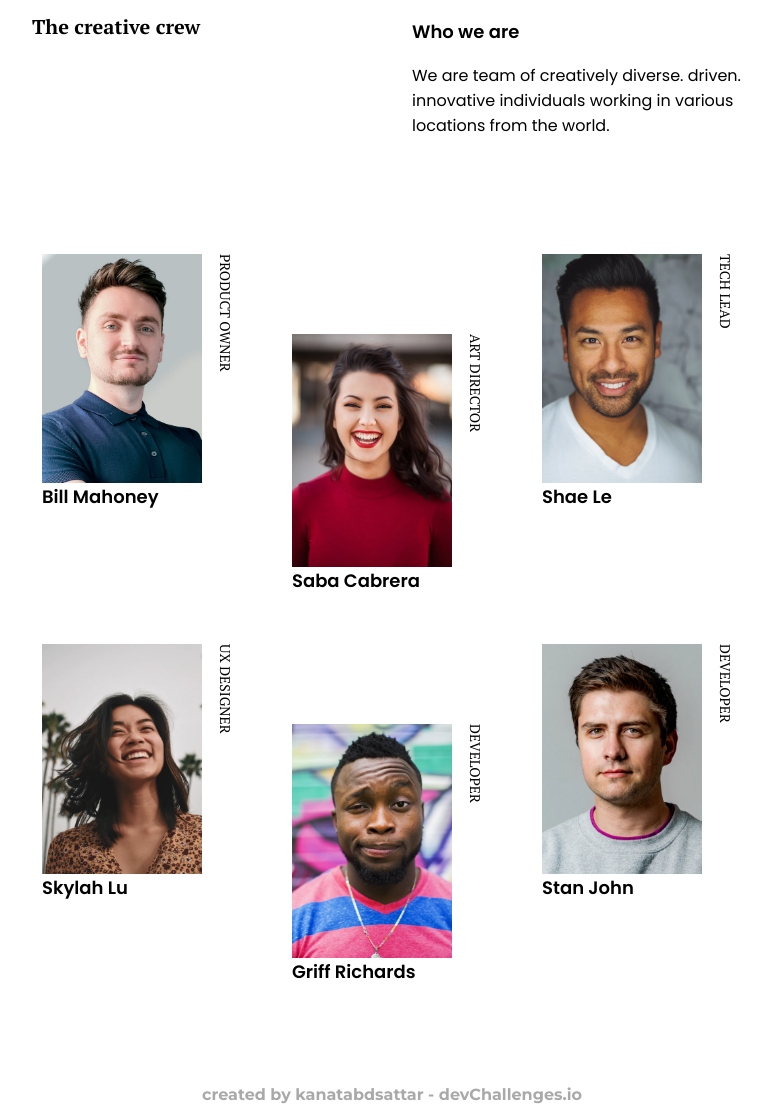
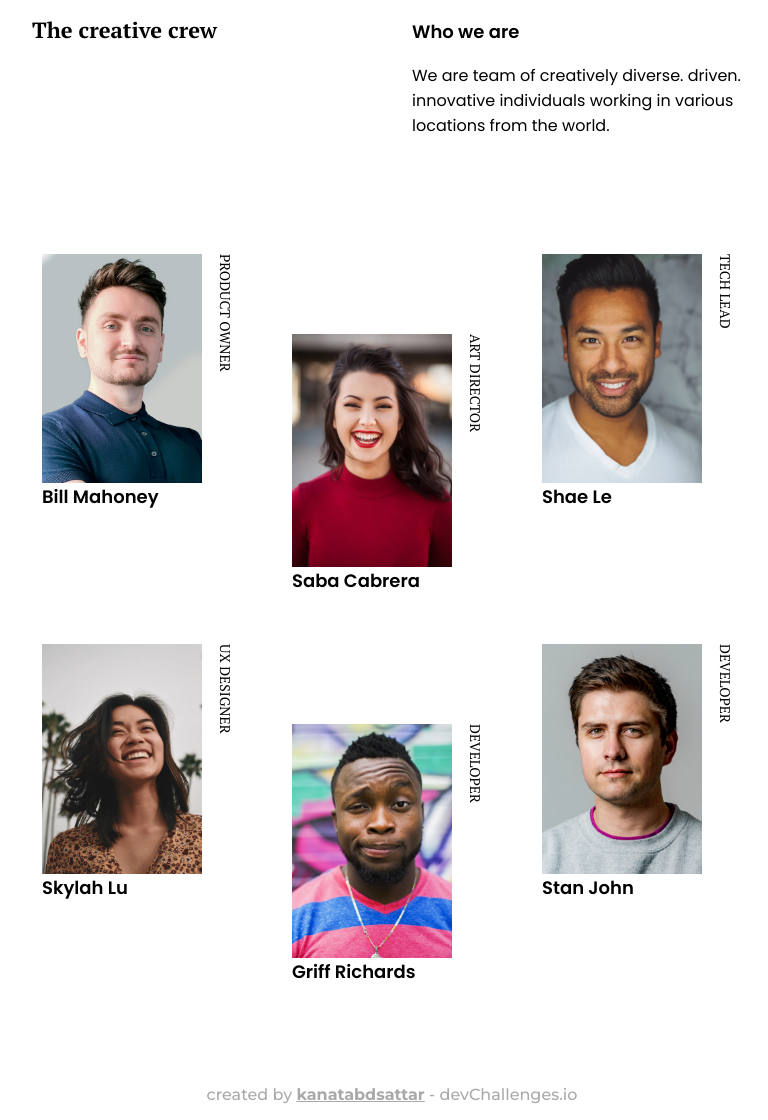
Before and after one commit to kanatabdsattar/my-team-page.guthub.io, a plain HTML site: page index.html in a window 1280 px wide. Shown: the whole page, without its empty margins (248-1016 px from the left). Drawn offline with Linux system fonts and the light colour scheme.

Commit message:
fix(header: title size)

```diff
--- a/index.html
+++ b/index.html
@@ -7,6 +7,7 @@
     <link rel="preconnect" href="https://fonts.googleapis.com" />
     <link rel="preconnect" href="https://fonts.gstatic.com" crossorigin />
     <link href="https://fonts.googleapis.com/css2?family=Montserrat:wght@700&family=PT+Serif:wght@400;700&family=Poppins:wght@400;600&display=swap" rel="stylesheet"><link href="https://fonts.googleapis.com/css2?family=Montserrat:wght@700&family=PT+Serif:wght@400;700&family=Poppins:wght@400;600&display=swap" rel="stylesheet">
+    <link href="https://fonts.googleapis.com/css2?family=Montserrat:wght@500&display=swap" rel="stylesheet">
     <link rel="stylesheet" href="style.css" />
     <title>Document</title>
   </head>
@@ -73,7 +74,7 @@
         </div>
       </main>
       <footer>
-        <p class="footer-text">created by kanatabdsattar - devChallenges.io</p>
+        <p class="footer-text">created by <span class="footer-text__bold">kanatabdsattar</span> - devChallenges.io</p>
       </footer>
     </div>
   </body>
--- a/style.css
+++ b/style.css
@@ -20,7 +20,7 @@ header{
 .title{
   font-family: PT serif;
   font-weight: 700;
-  font-size: 20px;
+  font-size: 22px;
 }
 .header__info{
   width: 340px;
@@ -109,10 +109,15 @@ header{
 .footer-text{
   margin-top: auto;
   font-family: Montserrat;
-  font-weight: 700;
+  font-weight: 500;
   color: #A9A9A9;
   text-align: center;
   padding-top: 90px;
+}
+.footer-text__bold{
+  font-family: Montserrat;
+  font-weight: 700;
+  text-decoration: underline;
 }
 @media screen and (max-width: 480px) {
   .wrapper{
```
